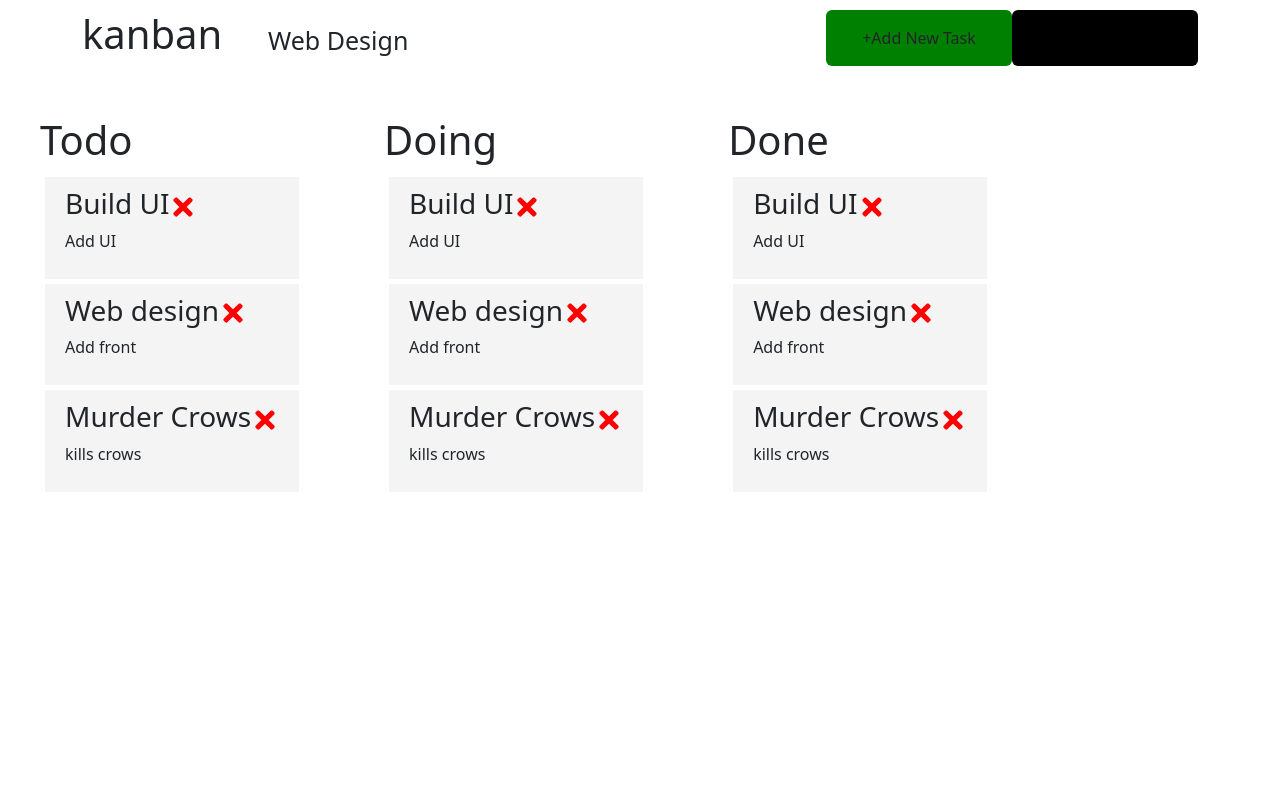
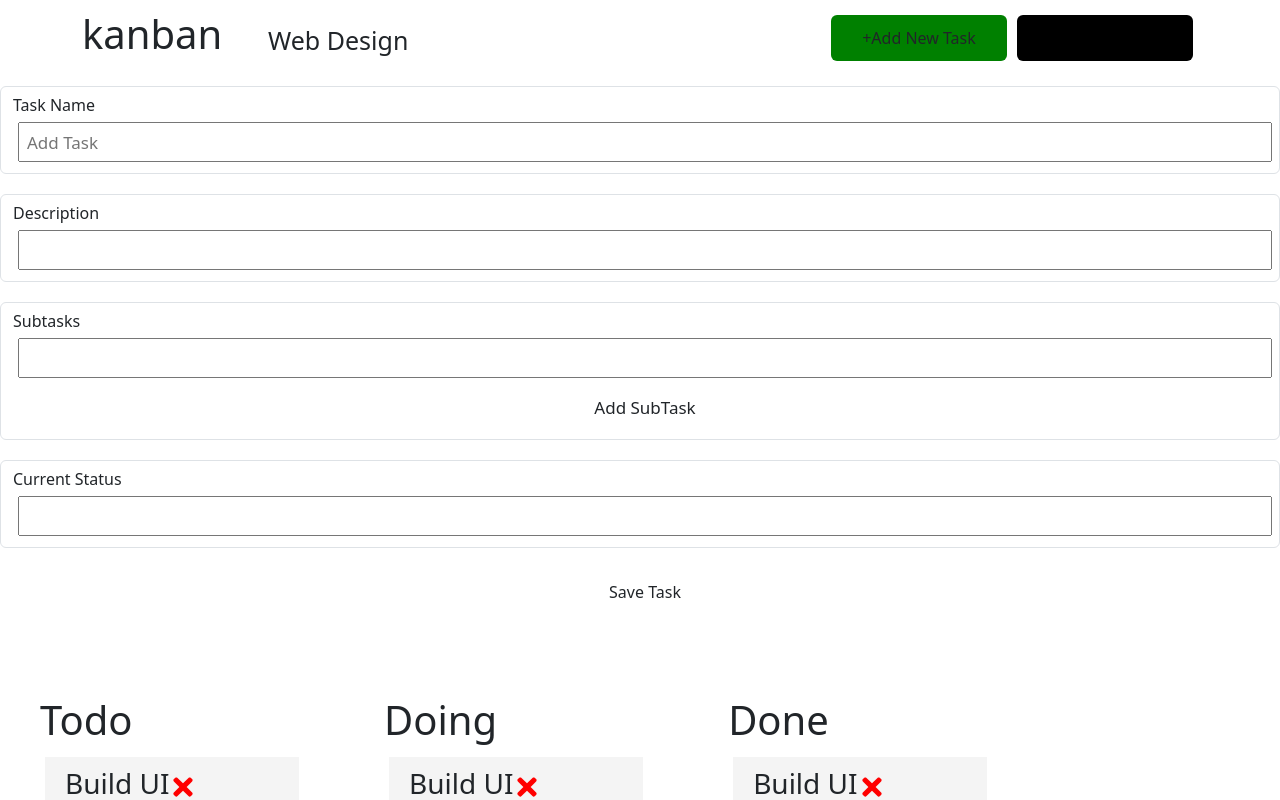
Before and after one commit to lernded123/sdrDashboard, a React (Create React App) app in the folder kanaban-board/: page / in a window 1280 px wide. Shown: the top 800 px of the page. Built offline with nearby package versions, Linux system fonts and the light colour scheme.

Commit message:
kanaban board

```diff
--- a/kanaban-board/src/components/AddNewTask.js
+++ b/kanaban-board/src/components/AddNewTask.js
@@ -1,10 +1,59 @@
-const AddNewTask = () => {
+import { useState } from "react";
+
+const AddNewTask = ({ onAdd }) => {
+  const [text, setText] = useState("");
+  const [description, setDescription] = useState("");
+  const [subtasks, setSubtasks] = useState("");
+
+  const onSubmit = (e) => {
+    e.preventDefault();
+
+    if (!text) {
+      alert("Please add a task");
+      return;
+    }
+
+    onAdd({ text, description, subtasks });
+
+    setText("");
+    setDescription("");
+    setSubtasks("");
+  };
+
   return (
-    <form className="add-form">
+    <form className="add-form" onSubmit={onSubmit}>
       <div className="form-control">
-        <label>Todo</label>
-        <input type="text" placeholder="Add Todo" />
+        <label>Task Name</label>
+        <input
+          type="text"
+          placeholder="Add Task"
+          value={text}
+          onChange={(e) => setText(e.target.value)}
+        />
       </div>
+      <div className="form-control">
+        <label>Description</label>
+        <input
+          type="description"
+          value={description}
+          onChange={(e) => setDescription(e.target.value)}
+        />
+      </div>
+      <div className="form-control">
+        <label>Subtasks</label>
+        <input
+          type="text"
+          value={subtasks}
+          onChange={(e) => setSubtasks(e.target.value)}
+        />
+        <input type="submit" value="Add SubTask" className="btn btn-block" />
+      </div>
+      <div className="form-control">
+        <label>Current Status</label>
+        <input type="text" />
+      </div>
+
+      <input type="submit" value="Save Task" className="btn btn-block" />
     </form>
   );
 };
--- a/kanaban-board/src/components/Board.js
+++ b/kanaban-board/src/components/Board.js
@@ -1,9 +1,11 @@
 import Column from "./Column";
+import AddNewTask from "./AddNewTask";
 
 const Board = () => {
   return (
     <div>
       <div>
+        <AddNewTask />
         <Column />
       </div>
     </div>
--- a/kanaban-board/src/index.css
+++ b/kanaban-board/src/index.css
@@ -96,3 +96,22 @@ body {
   flex: 2;
   /* height: 20px; */
 }
+
+.btn {
+  display: inline-block;
+  background: green;
+  color: green;
+  border: none;
+  padding: 10px 20px;
+  margin: 5px;
+  border-radius: 5px;
+  cursor: pointer;
+  text-decoration: none;
+  font-size: 15px;
+  font-family: inherit;
+}
+
+.btn-block {
+  display: block;
+  width: 100%;
+}
```
Also changed, not shown: kanaban-board/src/App.js (+2 -5 lines).
